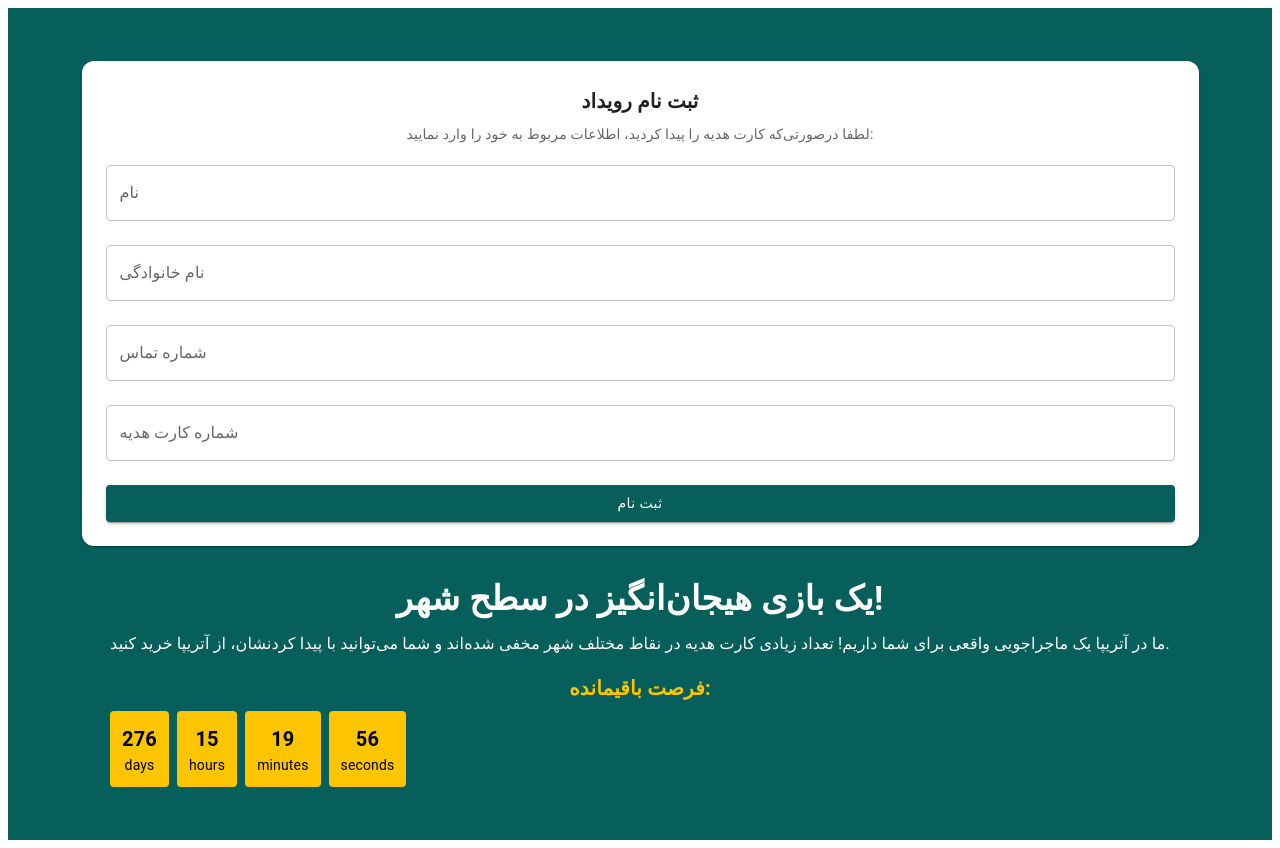
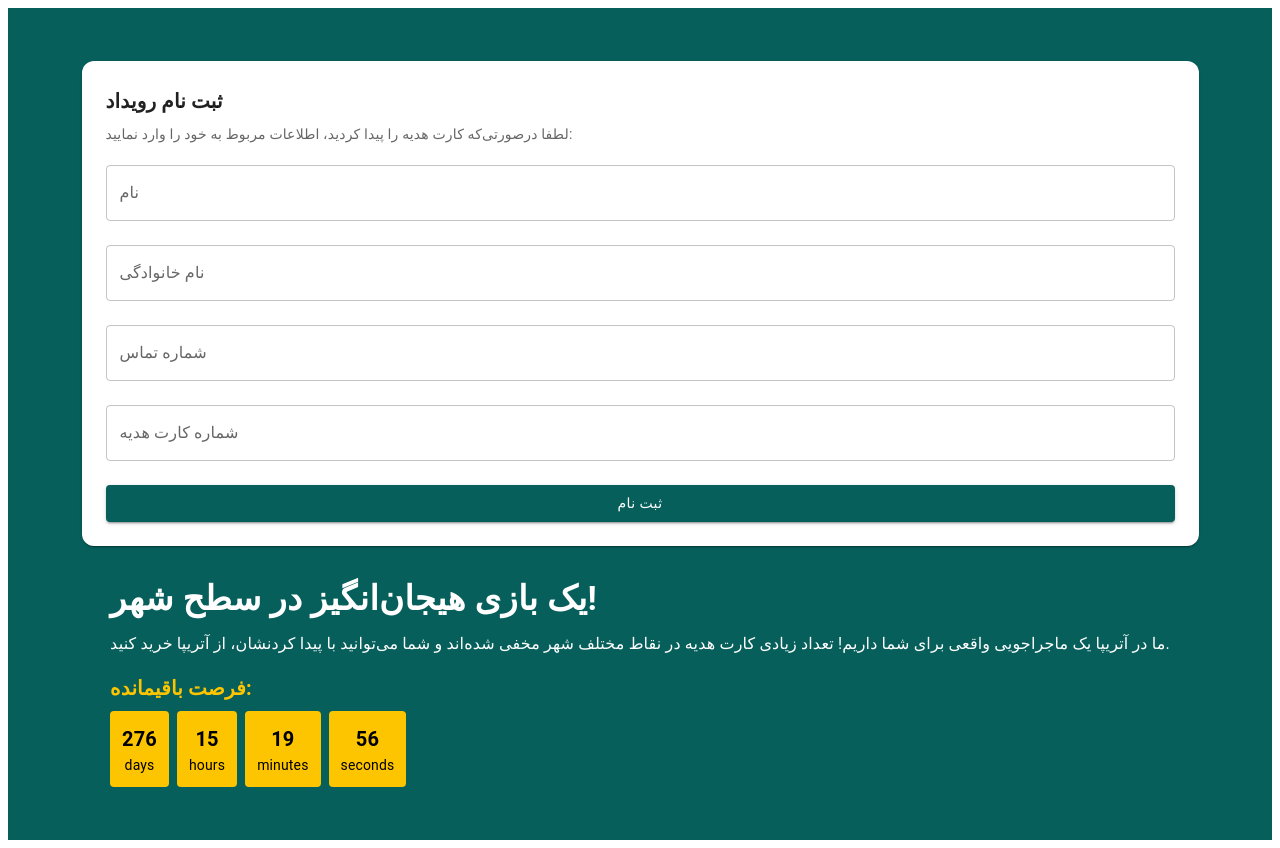
Before and after one commit to dylogedyloge/event, a React (Create React App) app: page / in a window 1280 px wide. Built offline with nearby package versions, Linux system fonts and the light colour scheme.

Commit message:
remove unused imports and simplify App component structure

```diff
--- a/src/App.js
+++ b/src/App.js
@@ -1,10 +1,9 @@
-import logo from './logo.svg';
-import './App.css';
+
 import Event from './Event';
 
 function App() {
   return (
-    <div className="App">
+    <div >
       <Event/>
     </div>
   );
```
